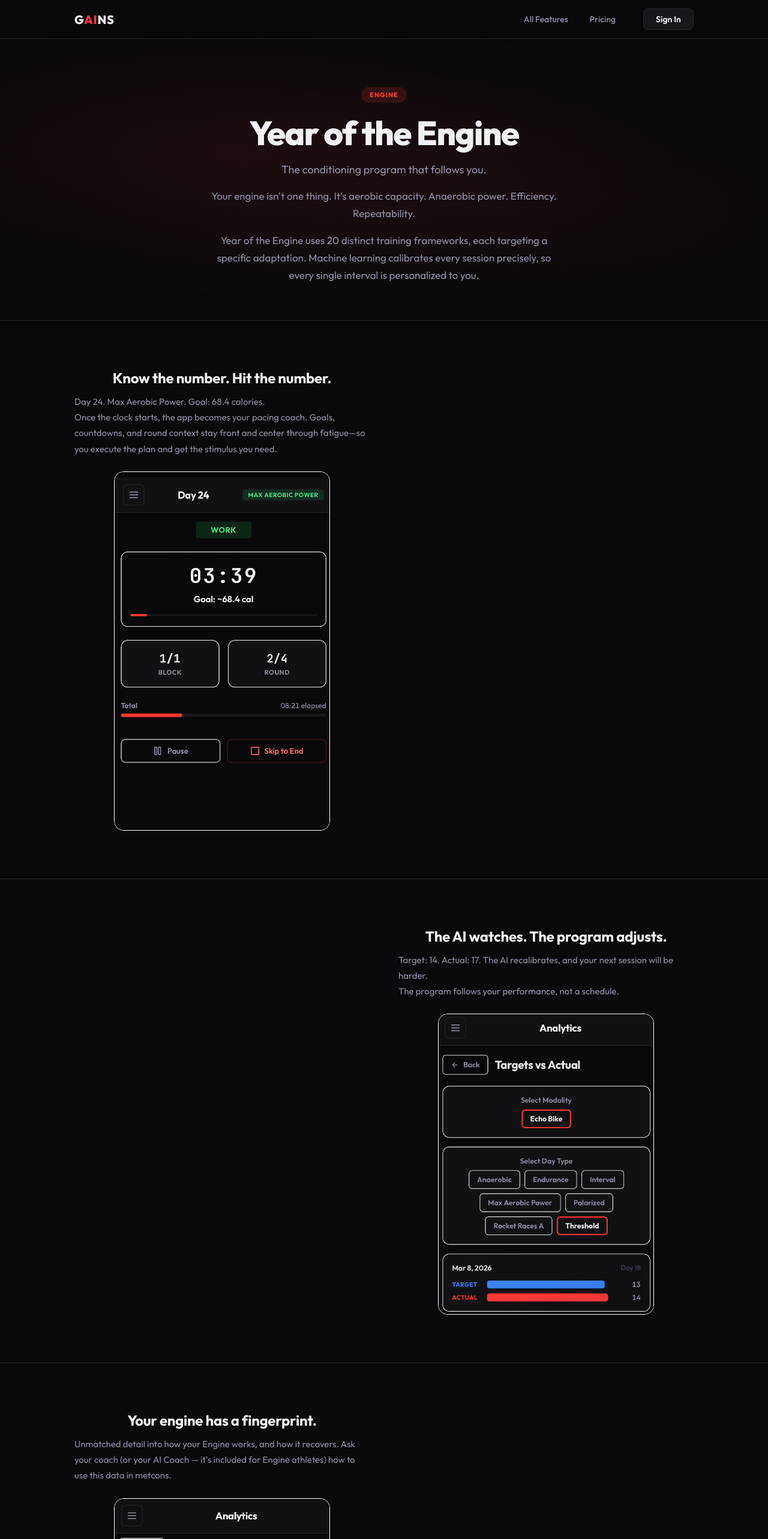
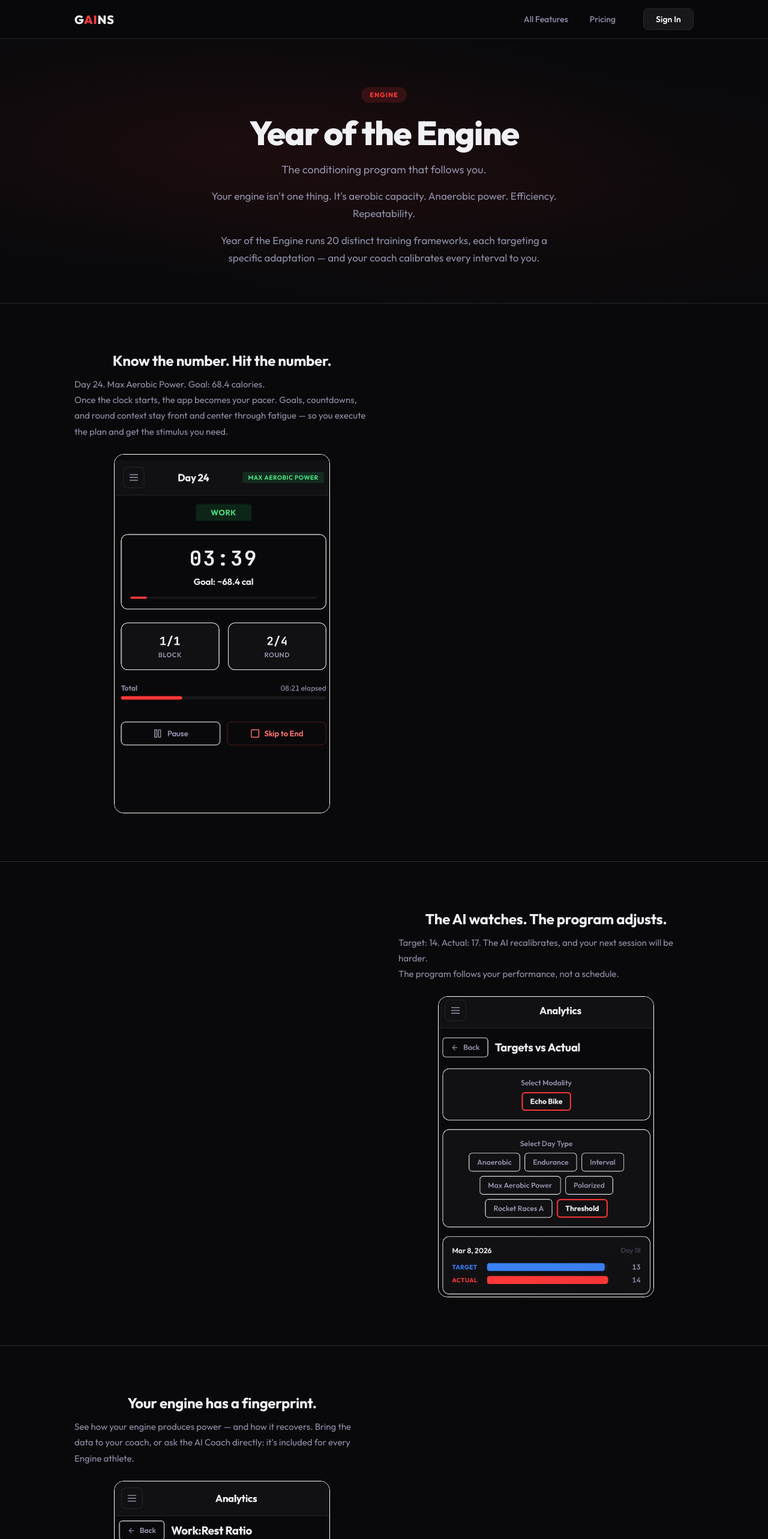
Before and after one commit to TheGainsLab/wodwisdom, a React (Vite) app: page /features/engine in a window 1280 px wide. Shown: the top 2566 px of the page at 60% size. Built offline with nearby package versions, Linux system fonts and the light colour scheme; no server answers.

Commit message:
Tighten Engine feature page copy

```diff
--- a/src/pages/features/EngineFeaturePage.tsx
+++ b/src/pages/features/EngineFeaturePage.tsx
@@ -57,7 +57,7 @@ function ProgramsLibrary() {
       <div className="feature-container">
         <h2 className="feature-section-title" style={{ textAlign: 'center', marginBottom: 8 }}>8 programs. One subscription.</h2>
         <p style={{ textAlign: 'center', color: 'var(--text-dim)', fontSize: 15, marginBottom: 32, maxWidth: 540, margin: '0 auto 32px' }}>
-          Every Engine subscription includes access to all programs. Switch anytime — your performance data carries over.
+          Each program arranges the 20 frameworks toward a different goal. Pick the one that fits — and switch anytime. Your performance data carries over, so your coach never starts from scratch.
         </p>
         <div style={{ display: 'flex', flexDirection: 'column', gap: 12, maxWidth: 600, margin: '0 auto' }}>
           {ENGINE_PROGRAMS.map((prog, i) => {
@@ -153,7 +153,7 @@ export default function EngineFeaturePage() {
           Your engine isn't one thing. It's aerobic capacity. Anaerobic power. Efficiency. Repeatability.
         </p>
         <p className="feature-hero-body">
-          Year of the Engine uses 20 distinct training frameworks, each targeting a specific adaptation. Machine learning calibrates every session precisely, so every single interval is personalized to you.
+          Year of the Engine runs 20 distinct training frameworks, each targeting a specific adaptation — and your coach calibrates every interval to you.
         </p>
       </section>
 
@@ -167,8 +167,8 @@ export default function EngineFeaturePage() {
                 Day 24. Max Aerobic Power. Goal: 68.4 calories.
               </p>
               <p>
-                Once the clock starts, the app becomes your pacing coach. Goals, countdowns, and round
-                context stay front and center through fatigue—so you execute the plan and get the stimulus you need.
+                Once the clock starts, the app becomes your pacer. Goals, countdowns, and round
+                context stay front and center through fatigue — so you execute the plan and get the stimulus you need.
               </p>
               <img src="/images/pacing-coach.png" alt="Pacing Coach — real-time interval targets and progress tracking" className="feature-img" />
             </div>
@@ -202,7 +202,7 @@ export default function EngineFeaturePage() {
             <div className="feature-text">
               <h3 style={{ textAlign: 'center' }}>Your engine has a fingerprint.</h3>
               <p>
-                Unmatched detail into how your Engine works, and how it recovers. Ask your coach (or your AI Coach — it's included for Engine athletes) how to use this data in metcons.
+                See how your engine produces power — and how it recovers. Bring the data to your coach, or ask the AI Coach directly: it's included for every Engine athlete.
               </p>
               <img src="/images/work-rest-ratio.png" alt="Work to rest ratio analytics" className="feature-img" />
             </div>
@@ -216,9 +216,9 @@ export default function EngineFeaturePage() {
         <div className="feature-container">
           <div className="feature-row reverse">
             <div className="feature-text">
-              <h3 style={{ textAlign: 'center' }}>Track output across frameworks</h3>
+              <h3 style={{ textAlign: 'center' }}>Track output across energy systems</h3>
               <p>
-                See exactly how your performance varies across energy systems and track improvement in each one independently.
+                See exactly how your performance varies across energy systems — and watch each one improve independently.
               </p>
               <img src="/images/comparison.png" alt="Output comparison across training types" className="feature-img" />
             </div>
@@ -234,7 +234,7 @@ export default function EngineFeaturePage() {
             <div className="feature-text">
               <h3 style={{ textAlign: 'center' }}>Heart rate doesn't lie.</h3>
               <p>
-                HR analytics—avg HR, peak HR, efficiency, load—give you the data to train smarter, not just harder.
+                HR analytics — avg, peak, efficiency, load — so you know what a session cost you.
               </p>
             </div>
             <img src="/images/HR-analytics.png" alt="HR Analytics — average heart rate by day type" className="feature-img" />
@@ -249,7 +249,7 @@ export default function EngineFeaturePage() {
             <div className="feature-text">
               <h3 style={{ textAlign: 'center' }}>See what the AI sees</h3>
               <p>
-                Track your training distribution across energy systems — the same data the AI uses to update your training.
+                Track your training distribution across energy systems — the same data the AI uses to update your program.
               </p>
               <img src="/images/sessions.png" alt="Sessions by day type analytics" className="feature-img" />
             </div>
```
